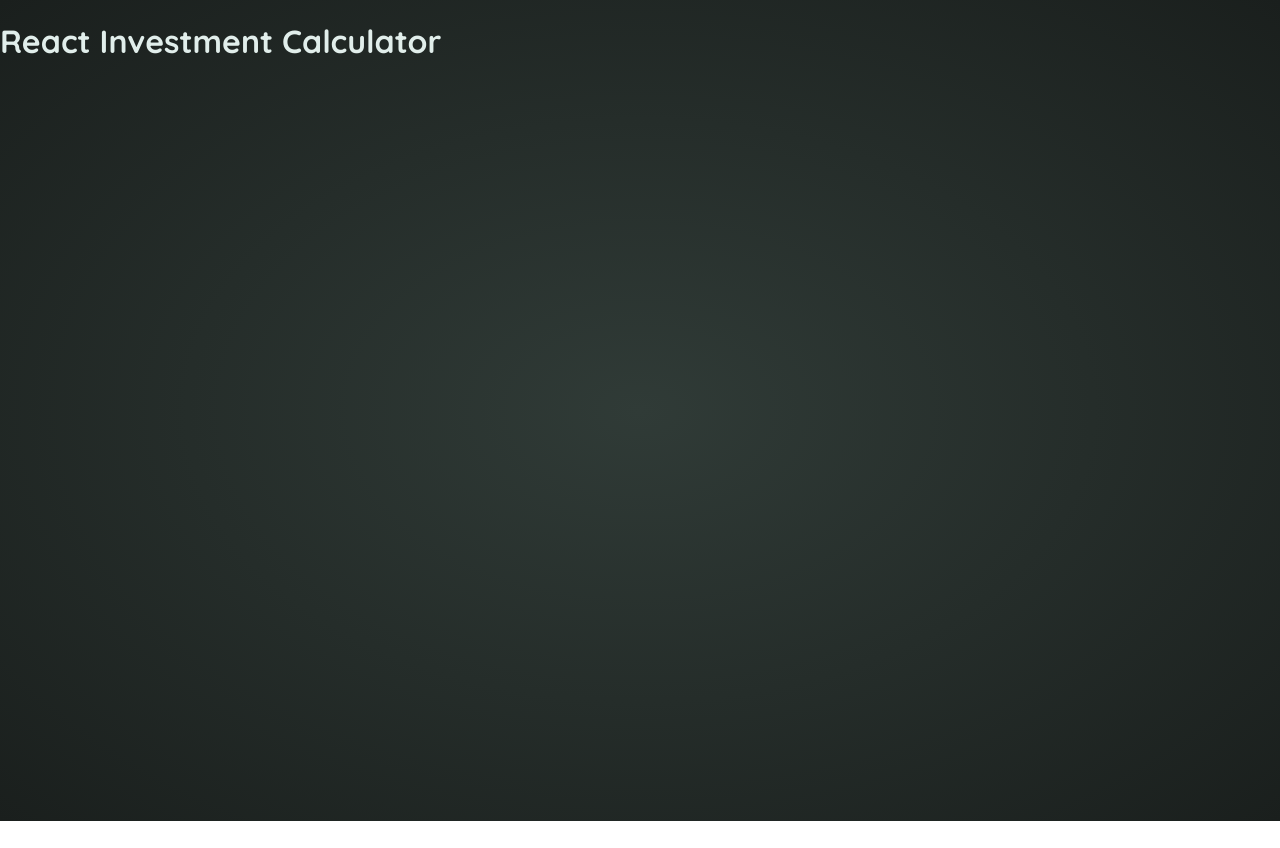
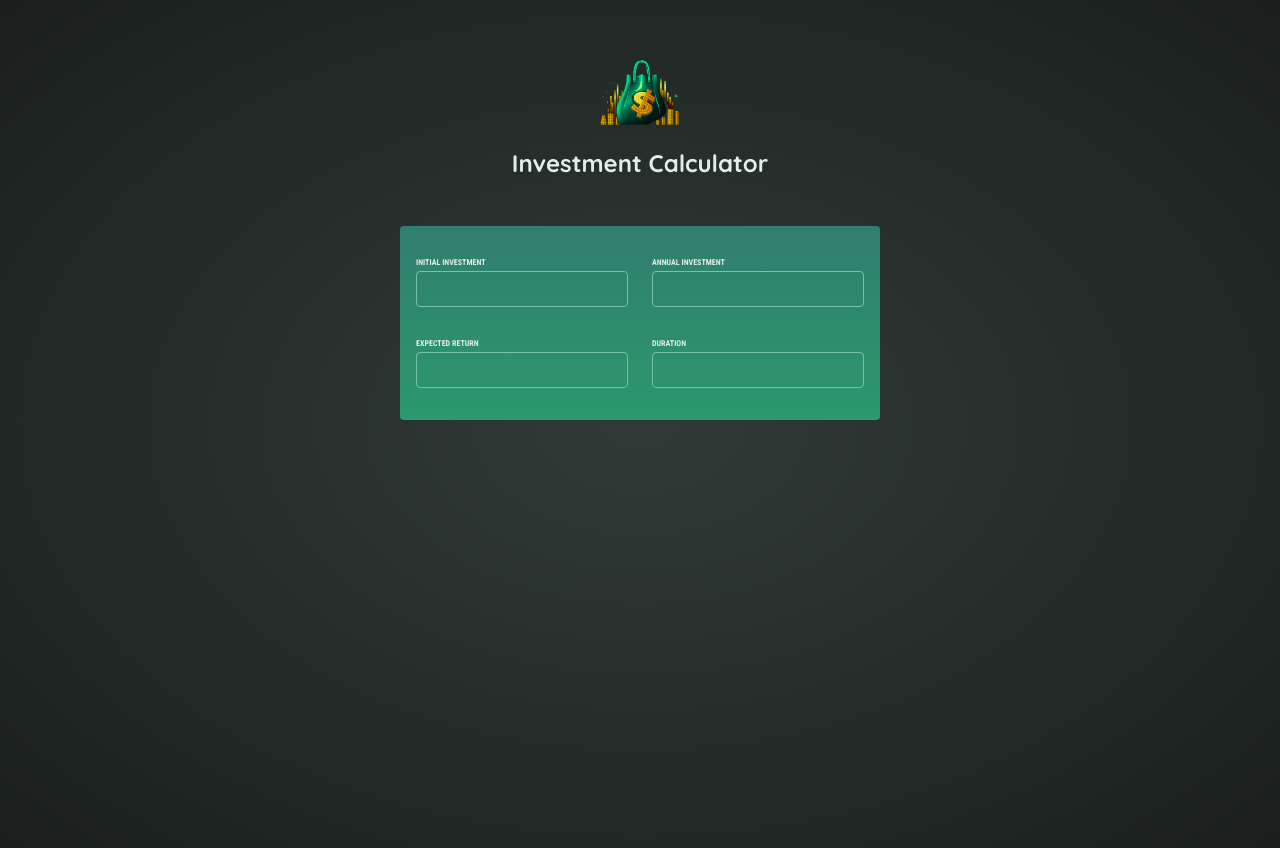
Before and after one commit to KKaged/investment-calc, a React (Vite) app: page / in a window 1280 px wide. Before the commit the page ends 821 px from the top, so only its background shows below. Built offline with nearby package versions, Linux system fonts and the light colour scheme.

Commit message:
Created the Header and Input sections

```diff
--- a/src/App.jsx
+++ b/src/App.jsx
@@ -1,7 +1,13 @@
+import Header from "./components/Header";
+import Input from "./components/Input";
+
 function App() {
   return (
-    <h1>React Investment Calculator</h1>
-  )
+    <>
+      <Header />
+      <Input />
+    </>
+  );
 }
 
-export default App
+export default App;
--- /dev/null
+++ b/src/components/Header.jsx
@@ -0,0 +1,10 @@
+import logo from "../assets/investment-calculator-logo.png";
+
+export default function Header() {
+  return (
+    <header id="header">
+      <img src={logo} alt="" />
+      <h1>Investment Calculator</h1>
+    </header>
+  );
+}
--- /dev/null
+++ b/src/components/Input.jsx
@@ -0,0 +1,26 @@
+export default function Input() {
+  return (
+    <section id="user-input">
+      <div className="input-group">
+        <p>
+          <label htmlFor="test">Initial Investment</label>
+          <input type="number" required />
+        </p>
+        <p>
+          <label htmlFor="test">Annual Investment</label>
+          <input type="number" required />
+        </p>
+      </div>
+      <div className="input-group">
+        <p>
+          <label htmlFor="test">Expected Return</label>
+          <input type="number" required />
+        </p>
+        <p>
+          <label htmlFor="test">Duration</label>
+          <input type="number" required />
+        </p>
+      </div>
+    </section>
+  );
+}
```
